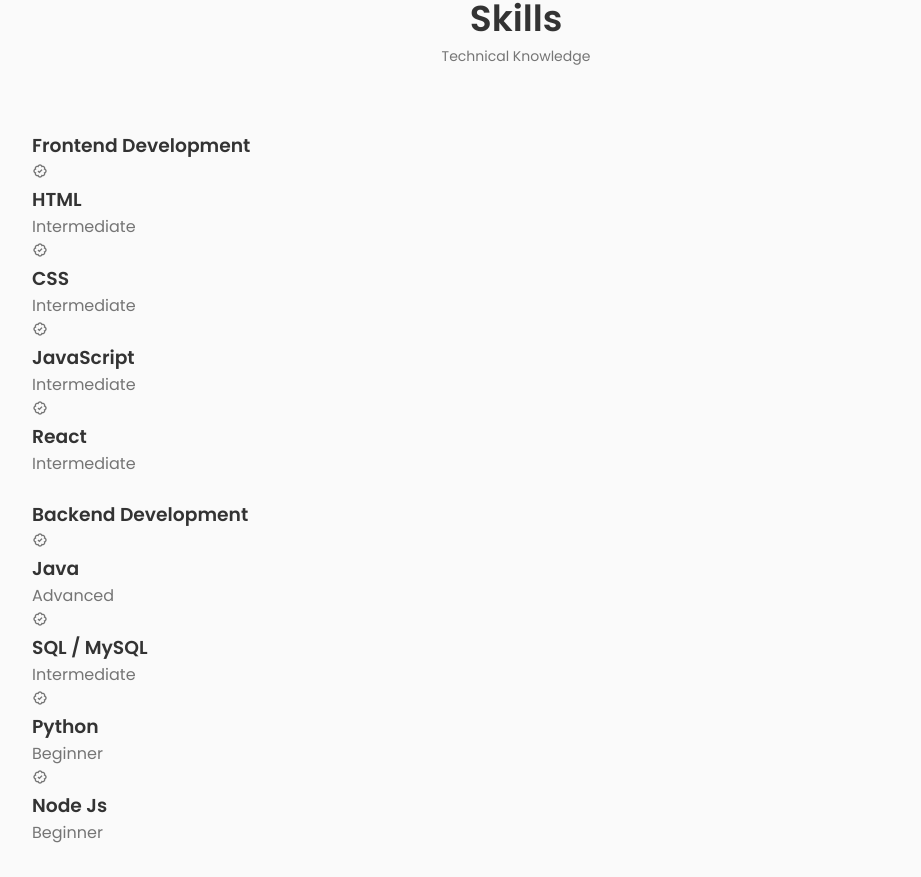
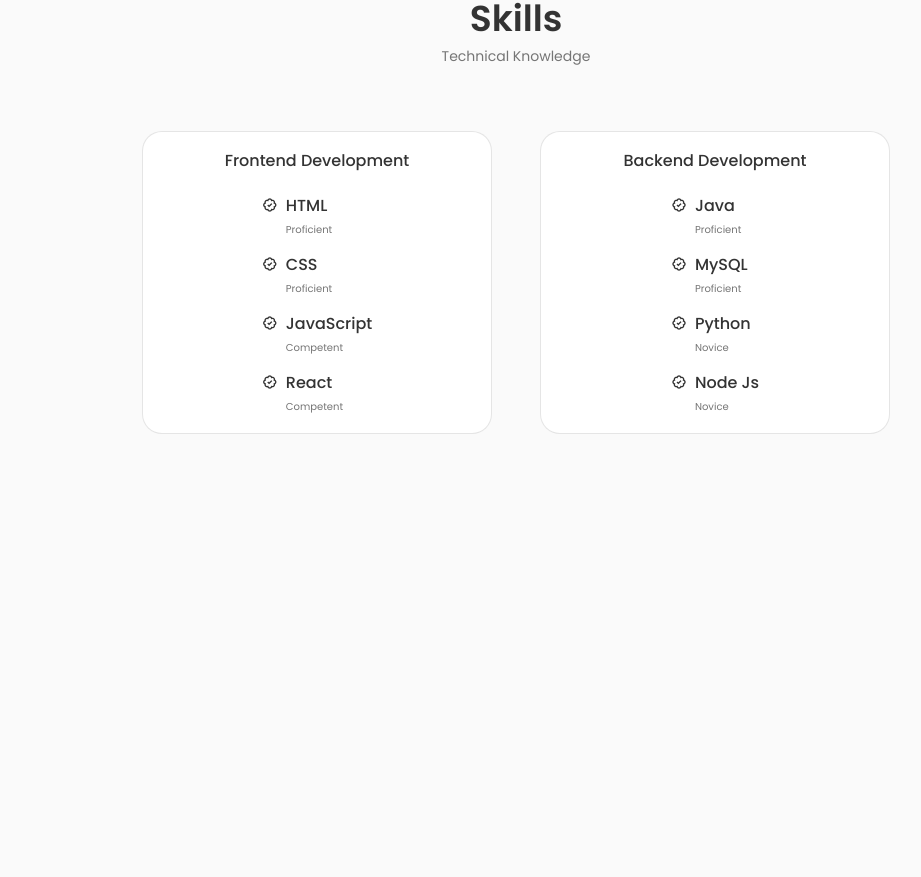
Before and after one commit to Tjrich336/PersonalPortfolio, a React (Create React App) app: page / in a window 1280 px wide. Shown: the part 1500-2377 px from the top of the page, without its empty margins (124-1045 px from the left). After the commit the page ends 1966 px from the top, so only its background shows below. Built offline with nearby package versions, Linux system fonts and the light colour scheme.

Commit message:
Implemented boxes around skills information, font weight, font size, padding, etc.

```diff
--- a/src/components/skills/Backend.jsx
+++ b/src/components/skills/Backend.jsx
@@ -12,7 +12,7 @@
 
             <div>
                 <h3 className="skills__name">Java</h3>
-                <span className="skills__level">Advanced</span>
+                <span className="skills__level">Proficient</span>
             </div>
             </div>
 
@@ -20,8 +20,8 @@
             <i class='bx bx-badge-check'></i>
 
             <div>
-                <h3 className="skills__name">SQL / MySQL</h3>
-                <span className="skills__level">Intermediate</span>
+                <h3 className="skills__name">MySQL</h3>
+                <span className="skills__level">Proficient</span>
             </div>
             </div>
 
@@ -30,7 +30,7 @@
 
             <div>
                 <h3 className="skills__name">Python</h3>
-                <span className="skills__level">Beginner</span>
+                <span className="skills__level">Novice</span>
             </div>
             </div>
 
@@ -39,7 +39,7 @@
 
             <div>
                 <h3 className="skills__name">Node Js</h3>
-                <span className="skills__level">Beginner</span>
+                <span className="skills__level">Novice</span>
             </div>
             </div>
         </div>
--- a/src/components/skills/Frontend.jsx
+++ b/src/components/skills/Frontend.jsx
@@ -12,7 +12,7 @@
 
                 <div>
                     <h3 className="skills__name">HTML</h3>
-                    <span className="skills__level">Intermediate</span>
+                    <span className="skills__level">Proficient</span>
                 </div>
                 </div>
 
@@ -21,7 +21,7 @@
 
                 <div>
                     <h3 className="skills__name">CSS</h3>
-                    <span className="skills__level">Intermediate</span>
+                    <span className="skills__level">Proficient</span>
                 </div>
                 </div>
 
@@ -30,7 +30,7 @@
 
                 <div>
                     <h3 className="skills__name">JavaScript</h3>
-                    <span className="skills__level">Intermediate</span>
+                    <span className="skills__level">Competent</span>
                 </div>
                 </div>
 
@@ -39,7 +39,7 @@
 
                 <div>
                     <h3 className="skills__name">React</h3>
-                    <span className="skills__level">Intermediate</span>
+                    <span className="skills__level">Competent</span>
                 </div>
                 </div>
             </div>
--- a/src/components/skills/skills.css
+++ b/src/components/skills/skills.css
@@ -0,0 +1,51 @@
+.skills__container {
+    grid-template-columns: repeat(2, 350px);
+    column-gap: 3rem;
+    justify-content: center;
+}
+
+.skills__content {
+    background-color: var(--container-color);
+    border: 1px solid rgba(0, 0, 0, 0.1);
+    padding: 1rem 2rem;
+    border-radius: 1.25rem;
+}
+
+.skills__title {
+    font-size: var(--normal-font-size);
+    font-weight: var(--font-medium);
+    text-align: center;
+    margin-bottom: var(--mb-1-5);
+}
+
+.skills__box {
+    display: flex;
+    justify-content: center;
+    column-gap: 2.5rem;
+}
+
+.skills__group {
+    display: grid;
+    align-items: flex-start;
+    row-gap: 1rem;
+}
+
+.skills__data {
+    display: flex;
+    gap: 0.5rem;
+}
+
+.skills .bx-badge-check {
+    font-size: 1rem;
+    color: var(--title-color);
+}
+
+.skills__name {
+    font-size: var(--normal-font-size);
+    font-weight: var(--font-medium);
+    line-height: 18px;
+}
+
+.skills__level {
+    font-size: var(--tiny-font-size);
+}
```
